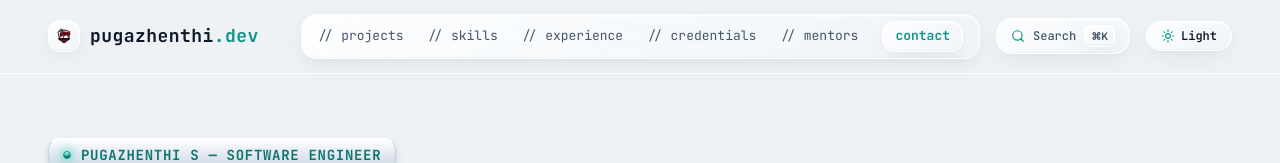
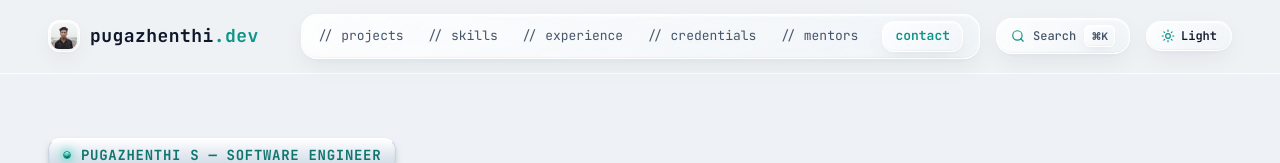
Before and after one commit to apugazh61-debug/Pugazh-Portfolio, a React (Vite) app: page / in a window 1280 px wide. Shown: the top 163 px of the page. Built offline with nearby package versions, Linux system fonts and the light colour scheme.

Commit message:
feat: use profile photo as favicon and navbar brand avatar

```diff
--- a/index.html
+++ b/index.html
@@ -4,8 +4,8 @@
   <meta charset="UTF-8" />
   <meta name="viewport" content="width=device-width, initial-scale=1.0" />
   <title>Pugazhenthi S | Software Engineer</title>
-  <link rel="icon" type="image/png" href="/RedAnt.png" />
-  <link rel="apple-touch-icon" href="/RedAnt.png" />
+  <link rel="icon" type="image/jpeg" href="/profile.jpg" />
+  <link rel="apple-touch-icon" href="/profile.jpg" />
   <link rel="preconnect" href="https://fonts.googleapis.com">
   <link rel="preconnect" href="https://fonts.gstatic.com" crossorigin>
   <link href="https://fonts.googleapis.com/css2?family=JetBrains+Mono:ital,wght@0,300;0,400;0,500;0,600;0,700;0,800;1,400&family=Plus+Jakarta+Sans:ital,wght@0,300;0,400;0,500;0,600;0,700;0,800;1,400&family=Space+Grotesk:wght@400;500;600;700&family=Inter:wght@300;400;500;600;700&display=swap" rel="stylesheet">
--- a/src/App.jsx
+++ b/src/App.jsx
@@ -26,8 +26,8 @@ export default function App() {
       link.rel = 'icon';
       document.getElementsByTagName('head')[0].appendChild(link);
     }
-    link.type = 'image/png';
-    link.href = '/RedAnt.png';
+    link.type = 'image/jpeg';
+    link.href = '/profile.jpg';
   }, []);
 
   useEffect(() => {
--- a/src/components/Navbar.jsx
+++ b/src/components/Navbar.jsx
@@ -26,8 +26,8 @@ export default function Navbar({ onOpenPalette }) {
             className="flex items-center gap-2.5 font-mono font-bold text-base sm:text-lg text-theme-text tracking-wide group"
             onClick={closeMobile}
           >
-            <div className="relative flex items-center justify-center w-8 h-8 rounded-xl liquid-glass-btn transition-colors duration-200 overflow-hidden p-1">
-              <img src="/RedAnt.png" alt="RedAnt Logo" className="w-5 h-5 object-contain group-hover:scale-110 transition-transform duration-200" />
+            <div className="relative flex items-center justify-center w-8 h-8 rounded-xl liquid-glass-btn transition-colors duration-200 overflow-hidden p-0.5">
+              <img src="/profile.jpg" alt="Pugazhenthi S" className="w-full h-full object-cover object-top rounded-lg group-hover:scale-110 transition-transform duration-200" />
             </div>
             <span>
               pugazhenthi<span className="text-theme-accent">.dev</span>
```
